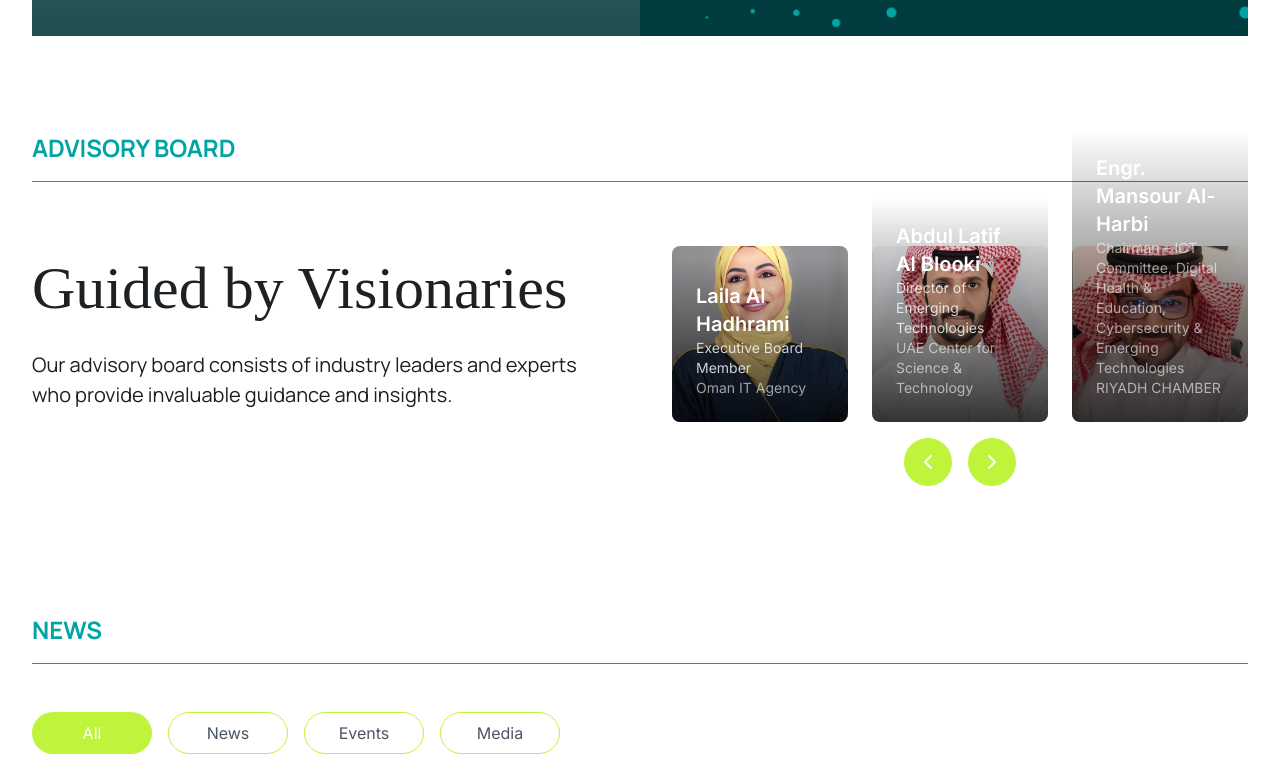
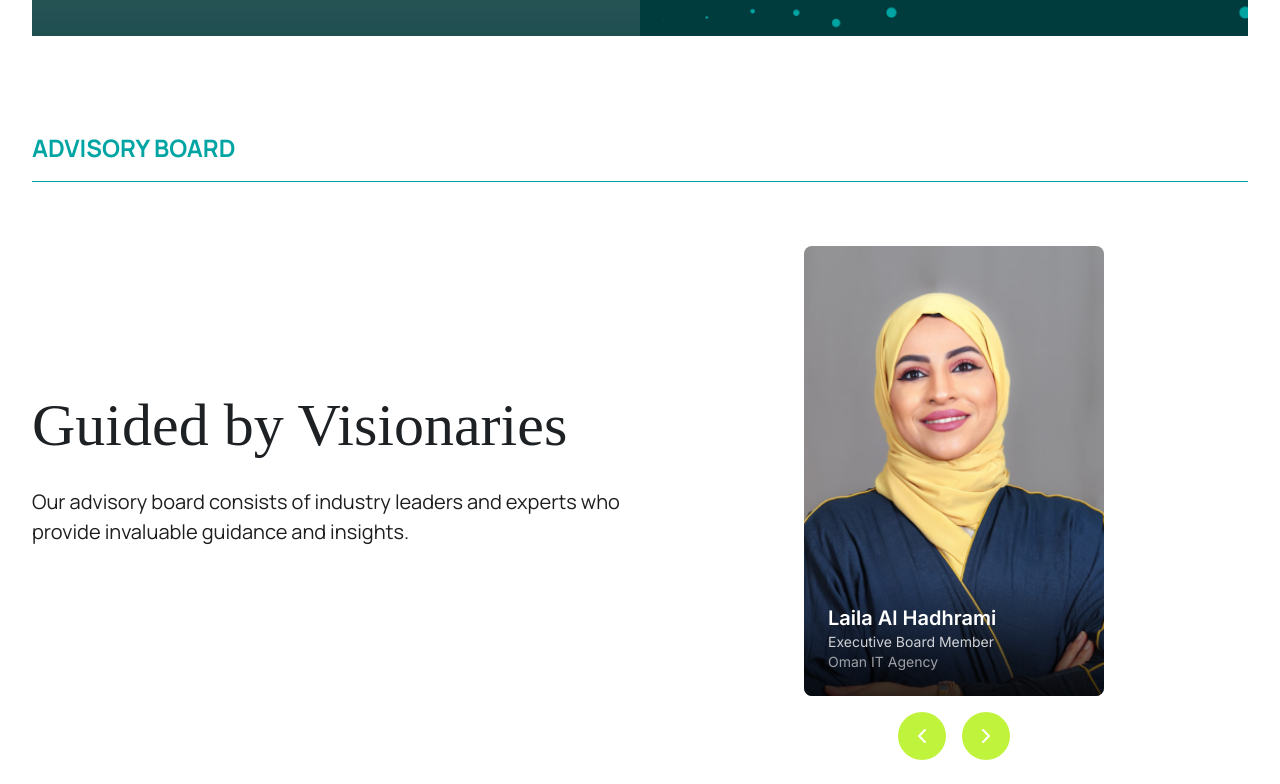
Before and after one commit to shaikmohammed9009/tresconholding, a Next.js app: page / in a window 1280 px wide. Shown: the part 5286-6070 px from the top of the page. Built offline with nearby package versions, Linux system fonts and the light colour scheme; grey boxes are pictures that could not be loaded; a web font is replaced by a local one.

Commit message:
initial commit

```diff
--- /dev/null
+++ b/components/sections/advisory/advisory-card.jsx
@@ -0,0 +1,42 @@
+"use client";
+
+import { motion } from 'framer-motion';
+import Image from 'next/image';
+
+export function AdvisoryCard({ member, index }) {
+  return (
+    <motion.div
+      initial={{ opacity: 0, x: 50 }}
+      animate={{ opacity: 1, x: 0 }}
+      exit={{ opacity: 0, x: -50 }}
+      transition={{ duration: 0.3, delay: index * 0.1 }}
+      className="relative w-full h-full"
+    >
+      <div className="relative aspect-[3/4] lg:aspect-[4/5] w-full rounded-lg overflow-hidden">
+        <Image
+          src={member.image}
+          alt={member.name}
+          fill
+          className="object-cover"
+          priority
+        />
+
+        <div className="absolute inset-0 bg-gradient-to-t from-black/90 via-black/50 to-transparent" />
+
+        <div className="absolute bottom-0 left-0 right-0 p-6 lg:p-8">
+          <h4 className="text-white text-xl lg:text-2xl font-semibold mb-2">
+            {member.name}
+          </h4>
+          {member.title && (
+            <p className="text-white/80 text-sm lg:text-base mb-1">
+              {member.title}
+            </p>
+          )}
+          <p className="text-white/60 text-sm lg:text-base">
+            {member.organization}
+          </p>
+        </div>
+      </div>
+    </motion.div>
+  );
+}
--- a/components/sections/advisory/advisory-slider.jsx
+++ b/components/sections/advisory/advisory-slider.jsx
@@ -17,31 +17,6 @@ export function AdvisorySlider() {
     setCurrentIndex((prev) => (prev - 1 + advisoryMembers.length) % advisoryMembers.length);
   };
 
-  // Calculate visible cards based on screen size
-  const getVisibleCards = () => {
-    const cards = [];
-    const cardsToShow = {
-      base: 1, // mobile
-      md: 2,  // tablet
-      lg: 3   // desktop
-    };
-
-    // Get window width using client-side check
-    const isClient = typeof window !== 'undefined';
-    const width = isClient ? window.innerWidth : 0;
-
-    let numCards = cardsToShow.base;
-    if (width >= 1024) numCards = cardsToShow.lg;
-    else if (width >= 768) numCards = cardsToShow.md;
-
-    for (let i = 0; i < numCards; i++) {
-      const index = (currentIndex + i) % advisoryMembers.length;
-      cards.push(advisoryMembers[index]);
-    }
-
-    return cards;
-  };
-
   return (
     <motion.div
       initial={{ opacity: 0, x: 20 }}
@@ -50,40 +25,38 @@ export function AdvisorySlider() {
       transition={{ duration: 0.8 }}
       className="relative"
     >
-      <div className="grid grid-cols-1 md:grid-cols-2 lg:grid-cols-3 gap-6">
+      <div className="relative aspect-[2/3] max-w-[300px] mx-auto">
         <AnimatePresence mode="wait">
-          {getVisibleCards().map((member, index) => (
           <motion.div
-              key={`${member.id}-${index}`}
-              initial={{ opacity: 0, x: 50 }}
+            key={currentIndex}
+            initial={{ opacity: 0, x: 100 }}
             animate={{ opacity: 1, x: 0 }}
-              exit={{ opacity: 0, x: -50 }}
-              transition={{ duration: 0.3, delay: index * 0.1 }}
-              className="relative aspect-square"
+            exit={{ opacity: 0, x: -100 }}
+            transition={{ duration: 0.3 }}
+            className="absolute inset-0"
           >
             <Image
-                src={member.image}
-                alt={member.name}
+              src={advisoryMembers[currentIndex].image}
+              alt={advisoryMembers[currentIndex].name}
               fill
               className="object-cover rounded-lg"
               priority
             />
 
+            {/* Member info overlay */}
             <div className="absolute bottom-0 left-0 right-0 bg-gradient-to-t from-black/80 to-transparent p-6 rounded-b-lg">
               <h4 className="text-white text-xl font-semibold">
-                  {member.name}
+                {advisoryMembers[currentIndex].name}
               </h4>
               <p className="text-white/80 text-sm">
-                  {member.title}
+                {advisoryMembers[currentIndex].title}
               </p>
               <p className="text-white/60 text-sm">
-                  {member.organization}
+                {advisoryMembers[currentIndex].organization}
               </p>
             </div>
           </motion.div>
-          ))}
         </AnimatePresence>
-      </div>
 
         {/* Navigation buttons */}
         <div className="absolute -bottom-16 left-1/2 -translate-x-1/2 flex space-x-4">
@@ -102,6 +75,7 @@ export function AdvisorySlider() {
             <ChevronRight className="w-6 h-6 text-white" />
           </button>
         </div>
+      </div>
     </motion.div>
   );
 }
--- a/components/sections/advisory/index.jsx
+++ b/components/sections/advisory/index.jsx
@@ -10,7 +10,7 @@ export function AdvisorySection() {
     <section className="bg-white py-24">
       <AdvisoryContainer>
         <AdvisoryHeader />
-        <div className="grid grid-cols-1 lg:grid-cols-2 gap-16 items-center mt-16">
+        <div className="grid grid-cols-1 lg:grid-cols-2 gap-10 items-center mt-16">
           <div className="space-y-8">
             <AdvisoryContent />
           </div>
--- a/package.json
+++ b/package.json
@@ -56,6 +56,7 @@
     "react-day-picker": "^8.10.1",
     "react-dom": "18.2.0",
     "react-hook-form": "^7.53.0",
+    "react-multi-carousel": "^2.8.5",
     "react-resizable-panels": "^2.1.3",
     "recharts": "^2.12.7",
     "sonner": "^1.5.0",
```
Also changed, not shown: 1 other file (tests, documents, lock files or other folders). Lines whose indentation alone changed are shown as unchanged.
